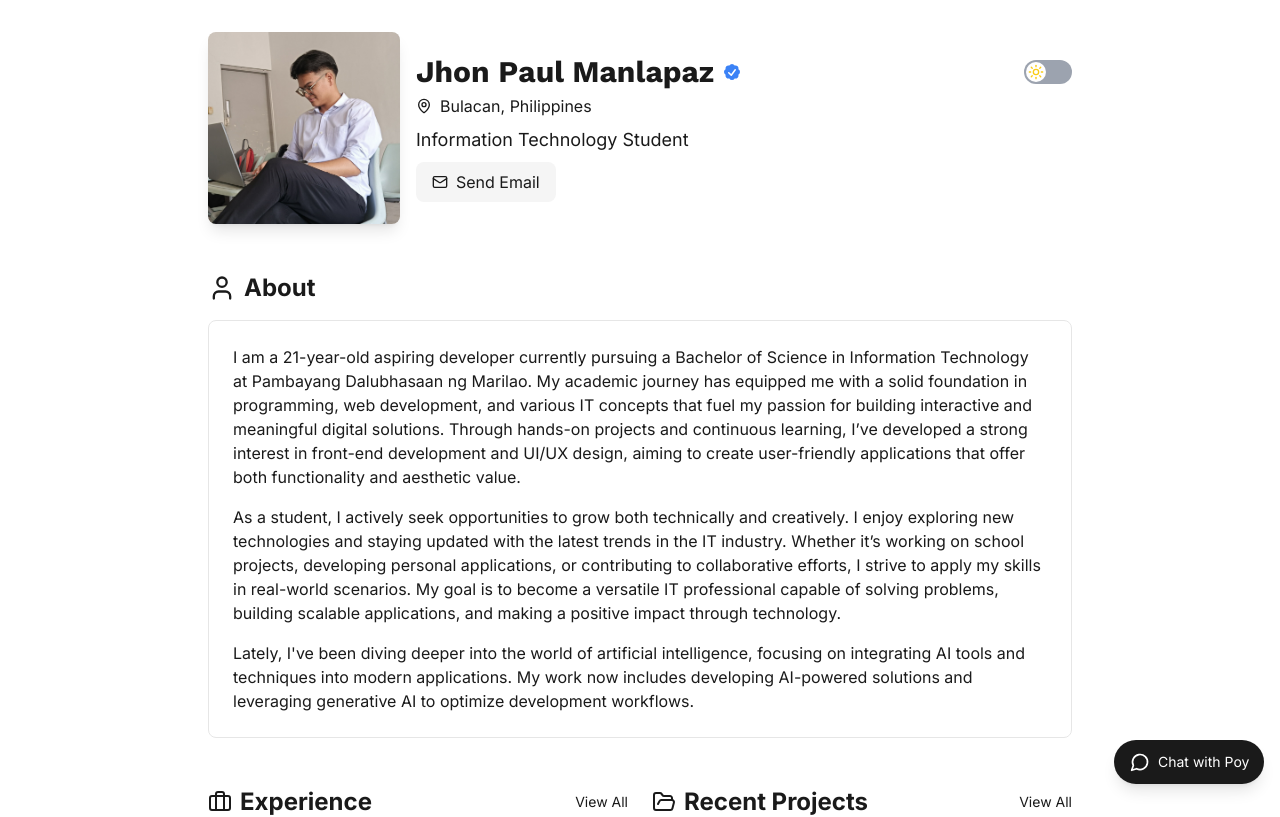
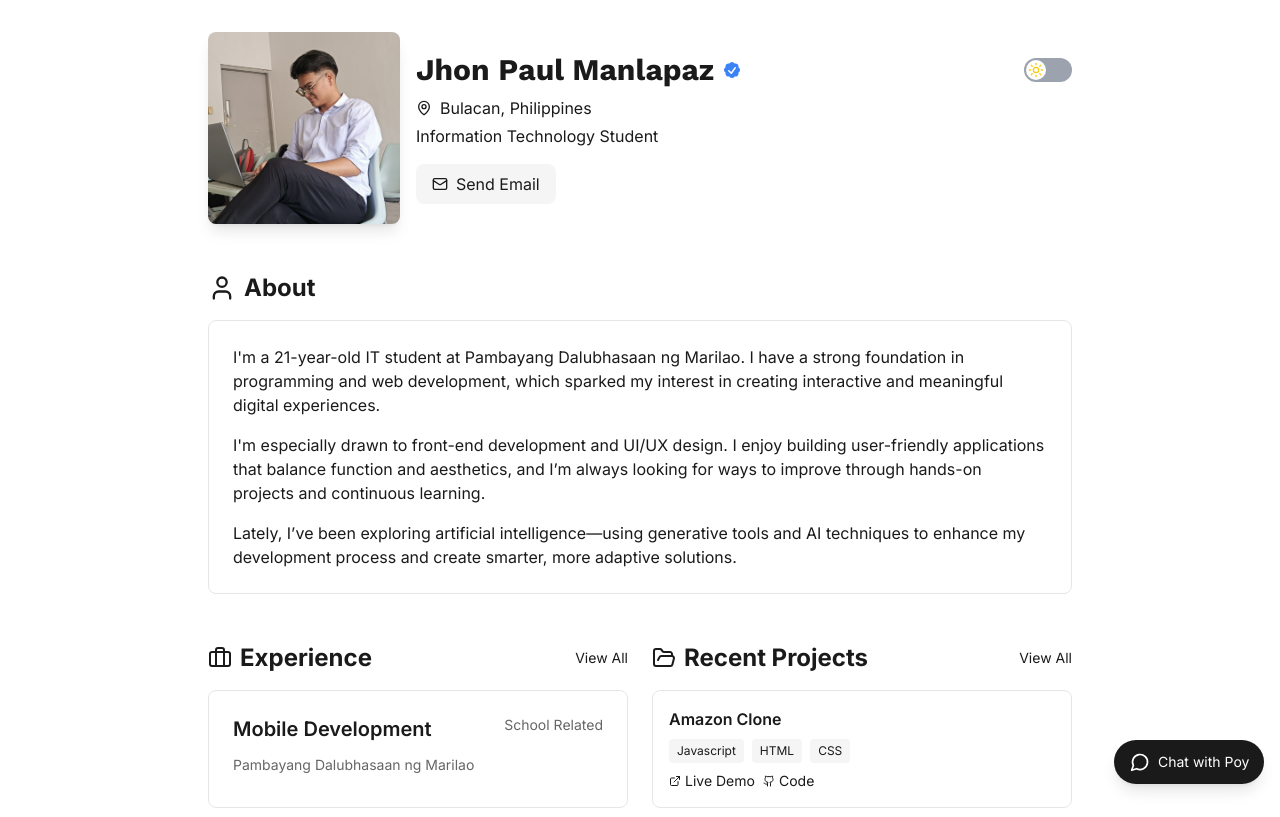
Before and after one commit to pips1804/my-portfolio, a Vue app: page / in a window 1280 px wide. Shown: the top 817 px of the page. Built offline with nearby package versions, Linux system fonts and the light colour scheme.

Commit message:
Fix UI stylings

```diff
--- a/src/components/AboutSection.vue
+++ b/src/components/AboutSection.vue
@@ -8,35 +8,23 @@
     </h2>
 
     <div
-      class="bg-card text-card-foreground p-4 sm:p-6 rounded-lg border border-border hover:shadow-lg transition-shadow text-sm sm:text-base md:text-md leading-relaxed"
+      class="bg-card text-card-foreground p-4 sm:p-6 rounded-lg border border-border hover:shadow-lg dark:hover:bg-muted/70 dark:hover:border-muted transition-all text-sm sm:text-base md:text-md leading-relaxed"
     >
       <p class="mb-4">
-        I am a 21-year-old aspiring developer currently pursuing a Bachelor of
-        Science in Information Technology at Pambayang Dalubhasaan ng Marilao.
-        My academic journey has equipped me with a solid foundation in
-        programming, web development, and various IT concepts that fuel my
-        passion for building interactive and meaningful digital solutions.
-        Through hands-on projects and continuous learning, I’ve developed a
-        strong interest in front-end development and UI/UX design, aiming to
-        create user-friendly applications that offer both functionality and
-        aesthetic value.
+        I'm a 21-year-old IT student at Pambayang Dalubhasaan ng Marilao. I have
+        a strong foundation in programming and web development, which sparked my
+        interest in creating interactive and meaningful digital experiences.
       </p>
       <p class="mb-4">
-        As a student, I actively seek opportunities to grow both technically and
-        creatively. I enjoy exploring new technologies and staying updated with
-        the latest trends in the IT industry. Whether it’s working on school
-        projects, developing personal applications, or contributing to
-        collaborative efforts, I strive to apply my skills in real-world
-        scenarios. My goal is to become a versatile IT professional capable of
-        solving problems, building scalable applications, and making a positive
-        impact through technology.
+        I'm especially drawn to front-end development and UI/UX design. I enjoy
+        building user-friendly applications that balance function and
+        aesthetics, and I’m always looking for ways to improve through hands-on
+        projects and continuous learning.
       </p>
       <p>
-        Lately, I've been diving deeper into the world of artificial
-        intelligence, focusing on integrating AI tools and techniques into
-        modern applications. My work now includes developing AI-powered
-        solutions and leveraging generative AI to optimize development
-        workflows.
+        Lately, I’ve been exploring artificial intelligence—using generative
+        tools and AI techniques to enhance my development process and create
+        smarter, more adaptive solutions.
       </p>
     </div>
   </section>
--- a/src/components/ConnectSection.vue
+++ b/src/components/ConnectSection.vue
@@ -1,11 +1,11 @@
 <template>
-  <section class="mb-12">
+  <section class="">
     <h2 class="text-2xl font-bold mb-4 flex items-center gap-2">
       <Users class="h-6 w-6" />
       Connect
     </h2>
     <div
-      class="bg-card text-card-foreground p-6 rounded-lg border border-border hover:shadow-lg transition-shadow"
+      class="bg-card text-card-foreground p-6 rounded-lg border border-border hover:shadow-lg dark:hover:bg-muted/70 dark:hover:border-muted transition-all text-sm sm:text-base md:text-md"
     >
       <p class="mb-4">
         Let's connect and discuss opportunities, collaborations, or just chat
--- a/src/components/ExperienceSection.vue
+++ b/src/components/ExperienceSection.vue
@@ -20,13 +20,19 @@
         <div
           v-for="job in visibleExperience"
           :key="job.id"
-          class="bg-card text-card-foreground p-6 rounded-lg border border-border hover:shadow-md transition-shadow"
+          class="bg-card text-card-foreground p-6 rounded-lg border border-border hover:shadow-lg dark:hover:bg-muted/70 dark:hover:border-muted transition-all"
         >
           <div class="flex justify-between items-start mb-2">
-            <h3 class="text-lg font-semibold">{{ job.title }}</h3>
-            <span class="text-sm text-muted-foreground">{{ job.period }}</span>
+            <h3 class="text-sm sm:text-lg md:text-xl font-semibold mb-1">
+              {{ job.title }}
+            </h3>
+            <span class="text-xs sm:text-sm text-muted-foreground">
+              {{ job.period }}
+            </span>
           </div>
-          <p class="text-muted-foreground mb-2">{{ job.company }}</p>
+          <p class="text-sm sm:text-md text-muted-foreground mb-2">
+            {{ job.company }}
+          </p>
         </div>
       </TransitionGroup>
     </div>
--- a/src/components/ProfileSection.vue
+++ b/src/components/ProfileSection.vue
@@ -13,7 +13,7 @@
       <!-- Info -->
       <div class="flex-1 min-w-[200px] max-w-[calc(100%-7rem)]">
         <!-- Name + Toggle -->
-        <div class="flex items-center justify-between gap-3 mb-1">
+        <div class="flex items-center justify-between gap-3 mb-2">
           <div class="flex items-center gap-2 min-w-0">
             <h1
               class="text-lg sm:text-xl md:text-3xl font-bold font-mono truncate"
@@ -53,15 +53,13 @@
         </div>
 
         <!-- Location -->
-        <div class="flex items-center gap-2 mb-2">
+        <div class="flex items-center gap-2 mb-1">
           <MapPin class="h-4 w-4" />
-          <span class="text-sm md:text-base">Bulacan, Philippines</span>
+          <span class="text-xs md:text-base">Bulacan, Philippines</span>
         </div>
 
         <!-- Role -->
-        <p class="text-sm sm:text-base md:text-lg mb-2">
-          Information Technology Student
-        </p>
+        <p class="text-xs md:text-base mb-4">Information Technology Student</p>
 
         <!-- Email Button -->
         <div class="flex gap-3">
@@ -164,6 +162,9 @@ import {
   ShieldCheck,
   Sun,
   Moon,
+  WorkflowIcon,
+  Briefcase,
+  StickyNoteIcon,
 } from "lucide-vue-next";
 
 import { CheckBadgeIcon } from "@heroicons/vue/20/solid";
--- a/src/components/ProjectsSection.vue
+++ b/src/components/ProjectsSection.vue
@@ -15,7 +15,7 @@
         <div
           v-for="project in visibleProjects"
           :key="project.id"
-          class="bg-card text-card-foreground p-4 rounded-lg border border-border hover:shadow-lg transition-shadow"
+          class="bg-card text-card-foreground p-4 rounded-lg border border-border hover:shadow-lg dark:hover:bg-muted/70 dark:hover:border-muted transition-all"
         >
           <h3 class="text-md font-semibold mb-2">{{ project.title }}</h3>
           <div class="flex flex-wrap gap-2 mb-2">
@@ -49,6 +49,7 @@
   </section>
 
   <!-- Modal -->
+  <teleport to="body">
     <Transition name="fade-modal" appear>
       <div
         v-if="showModal"
@@ -70,6 +71,7 @@
         </div>
       </div>
     </Transition>
+  </teleport>
 </template>
 
 <script setup>
--- a/src/views/AllExperiences.vue
+++ b/src/views/AllExperiences.vue
@@ -32,8 +32,8 @@
         <div
           v-for="(job, index) in experiences"
           :key="job.id"
-          class="bg-card text-card-foreground p-6 rounded-lg border border-border hover:shadow-md transition-shadow opacity-0 animate-fade-up"
-          :class="`delay-[${index * 200}ms]`"
+          class="bg-card text-card-foreground p-6 rounded-lg border border-border hover:shadow-lg dark:hover:bg-muted/70 dark:hover:border-muted transition-all opacity-0 animate-fade-up"
+          :style="{ animationDelay: `${index * 100}ms` }"
         >
           <div class="flex justify-between items-start mb-2">
             <h3 class="text-lg font-semibold">{{ job.title }}</h3>
--- a/src/views/AllProjects.vue
+++ b/src/views/AllProjects.vue
@@ -30,10 +30,10 @@
 
       <div class="grid md:grid-cols-2 gap-6">
         <div
-          v-for="project in projects"
+          v-for="(project, index) in projects"
           :key="project.id"
-          class="bg-card text-card-foreground p-6 rounded-lg border border-border hover:shadow-lg transition-shadow opacity-0 animate-fade-up"
-          :class="`delay-[${index * 200}ms]`"
+          class="bg-card text-card-foreground p-6 rounded-lg border border-border hover:shadow-lg dark:hover:bg-muted/70 dark:hover:border-muted transition-all opacity-0 animate-fade-up"
+          :style="{ animationDelay: `${index * 100}ms` }"
         >
           <h3 class="text-lg font-semibold mb-2">{{ project.title }}</h3>
           <p class="text-muted-foreground text-sm mb-3">
@@ -66,7 +66,9 @@
           </div>
         </div>
       </div>
+    </section>
 
+    <teleport to="body">
       <!-- Modal -->
       <Transition name="fade-modal" appear>
         <div
@@ -89,7 +91,7 @@
           </div>
         </div>
       </Transition>
-    </section>
+    </teleport>
   </div>
 </template>
 
```
Also changed, not shown: src/components/BeyondCodingSection.vue (+6 -6 lines), src/components/TechStackSection.vue (+9 -5 lines), src/views/AllTechStack.vue (+8 -8 lines). Lines whose indentation alone changed are shown as unchanged.
